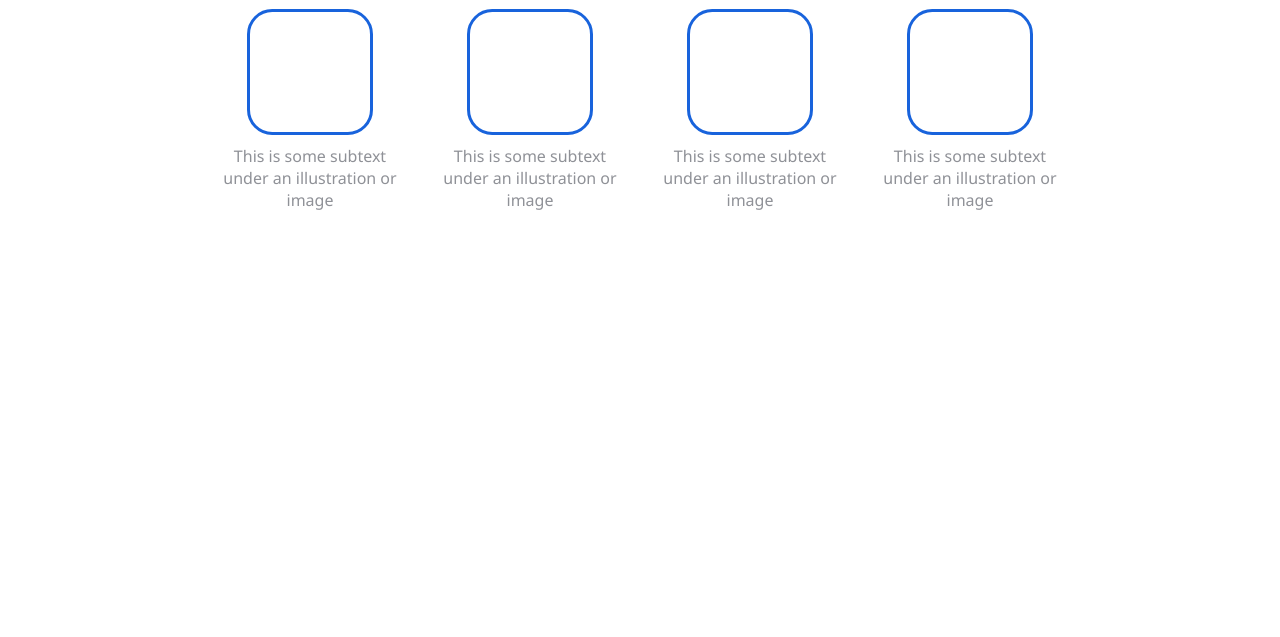
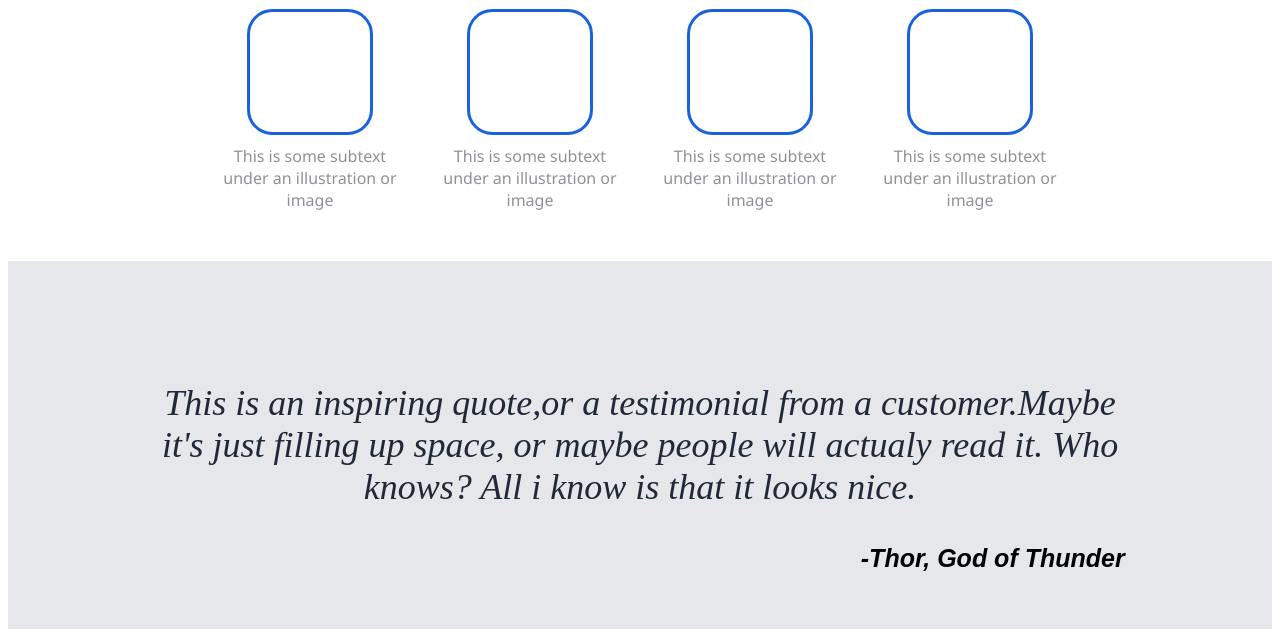
Before and after one commit to Slimdaddy254/odin-landing, a plain HTML site: page index.html in a window 1280 px wide. Shown: the part 655-1292 px from the top of the page. Before the commit the page ends 924 px from the top, so only its background shows below. Drawn offline with Linux system fonts and the light colour scheme.

Commit message:
Creates the quote section

```diff
--- a/index.html
+++ b/index.html
@@ -57,6 +57,13 @@
       </div>
     </div>
 </div>
+<!--Quote section-->
+<div class="quote-section">
+  <blockquote>
+      <p>This is an inspiring quote,or a testimonial from a customer.Maybe it's just filling up space, or maybe people will actualy read it. Who knows? All i know is that it looks nice.</p>
+      <footer> -Thor, God of Thunder</footer>
+  </blockquote>
+</div>
 
 
 
--- a/style.css
+++ b/style.css
@@ -130,6 +130,37 @@
     margin: 10px;
     font-family:'Segoe UI', Tahoma, Geneva, Verdana, sans-serif;
     color: rgb(143, 145, 151);
+}
+/*Quote section*/
 
+.quote-section {
+    text-align: center;
+    padding: 40px;
+    background-color: #e5e7eb;
+}
 
+blockquote {
+    font-style: italic;
+    padding: 65px;
+
+    text-align: center;
+    position: relative; /* Relative positioning for footer placement */
 }
+
+blockquote p {
+    margin: 0;
+    font-family: 'Times New Roman', Times, serif ;
+    font-size:  36px ;
+    font-weight:100;
+    color: #1f2937;
+    text-align: center;
+}
+
+footer {
+    position: absolute;
+    bottom: 0%;
+    left: 70%;
+    font-size: 25px;
+    font-family: Arial, Helvetica, sans-serif;
+    font-weight: bolder;
+}
```
